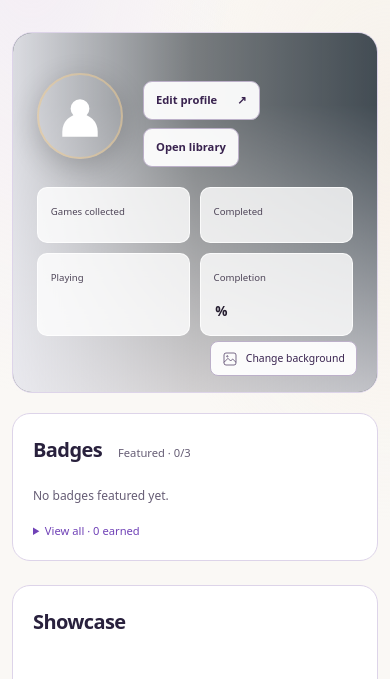
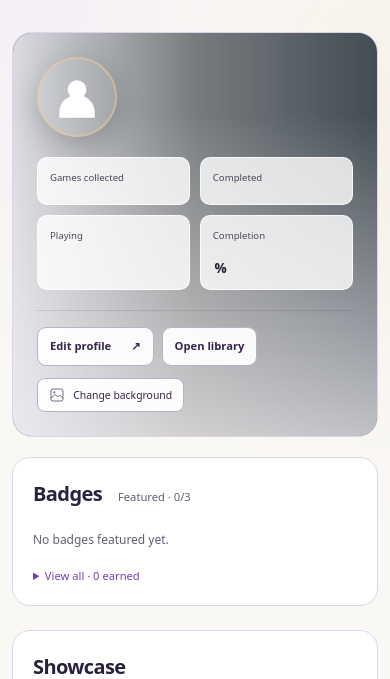
Before and after one commit to PerdonPs3/game-backlog, a Flask app: template app/templates/profile_overview.html in a window 390 px wide. Shown: the part 107-786 px from the top of the page. Run offline with Flask 3, Linux system fonts and the light colour scheme; the template is opened without the code that fills it, so the values that code supplies are empty; some libraries are stand-ins or nearby versions.

Commit message:
fix: balance profile identity statistics and actions

```diff
--- a/app/static/profile-achievements.css
+++ b/app/static/profile-achievements.css
@@ -1,24 +1,26 @@
-.profile-banner.profile-overview-hero { display: grid; grid-template-columns: 96px minmax(170px, .85fr) minmax(400px, 1.4fr); align-items: center; gap: 1.5rem; min-height: 300px; padding: 2.5rem 2rem 3.5rem; position: relative; isolation: isolate; overflow: hidden; border-radius: 20px; }
+.profile-banner.profile-overview-hero { display: grid; grid-template-columns: minmax(0, 1fr) minmax(400px, 1.15fr); align-items: center; gap: 1.75rem 2rem; min-height: 260px; padding: 2rem; position: relative; isolation: isolate; overflow: hidden; border-radius: 20px; }
+.profile-banner-summary { display: flex; align-items: center; gap: 1.25rem; min-width: 0; }
+.profile-banner-toolbar { grid-column: 1 / -1; display: flex; align-items: center; justify-content: space-between; flex-wrap: wrap; gap: .75rem; padding-top: 1rem; border-top: 1px solid #ffffff26; }
 .profile-banner-art { position: absolute; inset: 0; z-index: -2; background: #18232c; }
 .profile-banner-art img { width: 100%; height: 100%; object-fit: cover; object-position: center; }
 .profile-banner::before { content: ''; position: absolute; inset: 0; z-index: -1; background: linear-gradient(90deg, #0b111ae6, #0c111770 50%, #0b111a4d), linear-gradient(0deg, #101418f0, transparent 80%); }
 .background-aurora .profile-banner-art, .background-preset.background-aurora { background: radial-gradient(ellipse at 70% 0%, #478f8b 0%, transparent 55%), radial-gradient(ellipse at 25% 80%, #684b91 0%, transparent 60%), #102e3b; }
 .background-obsidian .profile-banner-art, .background-preset.background-obsidian { background: radial-gradient(ellipse at 75% 30%, #65513a 0%, transparent 65%), linear-gradient(120deg, #191d25, #303441); }
-.profile-banner .profile-portrait { width: 96px; height: 96px; border: 2px solid #ecc9908c; box-shadow: 0 8px 30px #0003; }
+.profile-banner .profile-portrait { width: 96px; height: 96px; flex: 0 0 96px; border: 2px solid #ecc9908c; box-shadow: 0 8px 30px #0003; }
 .profile-banner .profile-identity { min-width: 0; }
 .profile-banner .profile-name-row { gap: .5rem; }
 .profile-banner .profile-name-row h1 { font-size: clamp(1.6rem, 2.8vw, 2.5rem); color: #fff; }
 .profile-banner .profile-overview-bio { font-size: .8rem; color: #e5e3e0; max-width: 40ch; }
 .profile-banner .profile-public-handle { color: #ddd6cd; font-size: .8rem; margin: .5rem 0; }
 .profile-banner .profile-identity-meta { color: #dfdcd6; font-size: .65rem; }
-.profile-banner .profile-hero-actions { flex-direction: row; flex-wrap: wrap; margin-top: 1rem; gap: .5rem; }
+.profile-banner .profile-hero-actions { flex-direction: row; flex-wrap: wrap; margin: 0; gap: .5rem; }
 .profile-banner .profile-action { font-size: .7rem; padding: .6rem .75rem; color: #f8eddb; border-color: #e5d3ad55; background: #11171bbd; }
 .profile-banner .profile-metrics { display: grid; grid-template-columns: repeat(4, minmax(0, 1fr)); gap: .6rem; margin: 0; }
 .profile-banner .profile-metrics > div { padding: 1rem .8rem; background: #12191cd9; border-color: #d4c9b440; backdrop-filter: blur(12px); border-radius: 10px; min-width: 0; }
 .profile-banner .profile-metrics dt { font-size: .6rem; color: #ddd7cd; min-height: 2.7em; }
 .profile-banner .profile-metrics dd { font-size: 1.65rem; margin-top: .45rem; color: #fff !important; }
 .profile-banner .profile-metrics dd small { font-size: .85rem; }
-.profile-background-action { position: absolute; bottom: 1rem; right: 1.25rem; display: inline-flex; align-items: center; gap: .5rem; padding: .5rem .7rem; font-size: .65rem; color: #f5eee1; background: #10171bd9; border: 1px solid #f1d29a55; border-radius: 8px; text-decoration: none; }
+.profile-background-action { display: inline-flex; align-items: center; gap: .5rem; padding: .5rem .7rem; font-size: .65rem; color: #f5eee1; background: #10171bd9; border: 1px solid #f1d29a55; border-radius: 8px; text-decoration: none; }
 .profile-background-action:hover { border-color: #f1d29a; }
 .profile-achievements { margin-bottom: 1.5rem; scroll-margin-top: 110px; }
 .badge-heading { display: flex; align-items: baseline; gap: 1rem; flex-wrap: wrap; }
@@ -71,5 +73,18 @@ html[data-theme="light"] .achievement-card { background: linear-gradient(110deg,
 .badge-options label small { display: block; font-size: .6rem; color: var(--text-muted); margin-top: .25rem; }
 .badge-options label:has(input:checked) { background: var(--profile-tint); border-color: var(--accent); }
 .profile-customization :is(a, input, summary):focus-visible, .profile-background-action:focus-visible, .achievement-all > summary:focus-visible { outline: 2px solid var(--accent); outline-offset: 4px; }
-@media (max-width: 1000px) { .profile-banner.profile-overview-hero { grid-template-columns: 86px minmax(0, 1fr); padding: 2rem 1.5rem 3.5rem; gap: 1.25rem; } .profile-banner .profile-portrait { width: 86px; height: 86px; } .profile-banner .profile-metrics { grid-column: 1 / -1; } .achievement-card { flex-direction: column; align-items: flex-start; } }
+@media (max-width: 1000px) {
+    .profile-banner.profile-overview-hero { grid-template-columns: minmax(0, 1fr) minmax(240px, .85fr); padding: 1.5rem; gap: 1.5rem; }
+    .profile-banner .profile-portrait { width: 80px; height: 80px; flex-basis: 80px; }
+    .profile-banner .profile-metrics { grid-template-columns: repeat(2, minmax(0, 1fr)); }
+    .profile-banner .profile-metrics > div { padding: .75rem; }
+    .profile-banner .profile-metrics dt { min-height: 0; }
+    .achievement-card { flex-direction: column; align-items: flex-start; }
+}
+@media (max-width: 700px) {
+    .profile-banner.profile-overview-hero { grid-template-columns: minmax(0, 1fr); gap: 1.25rem; }
+    .profile-banner .profile-metrics { grid-template-columns: repeat(4, minmax(0, 1fr)); }
+    .profile-banner .profile-hero-actions { width: auto; }
+}
+html[data-theme="light"] .profile-banner-toolbar { border-color: #43374b26; }
 @media (max-width: 650px) { .achievement-showcase, .achievement-gallery { grid-template-columns: minmax(0, 1fr); } .achievement-card { flex-direction: row; } .achievement-progress { flex-wrap: wrap; } .achievement-progress progress { flex-basis: 30%; } .profile-banner .profile-metrics { grid-template-columns: repeat(2, minmax(0, 1fr)); } .profile-banner .profile-metrics dt { min-height: 0; } .profile-banner.profile-overview-hero { min-height: 0; } .profile-banner .profile-identity { flex-basis: auto; } }
--- a/app/templates/_profile_hero.html
+++ b/app/templates/_profile_hero.html
@@ -7,15 +7,19 @@
         {% if profile.background_key == 'castle' %}<img src="{{ url_for('static', filename='images/backgrounds/castle.webp') }}" alt="" fetchpriority="high">
         {% elif profile.background_key == 'custom' %}<img src="{{ url_for('backgrounds.own_image') if owner else url_for('backgrounds.public_image', username=profile.username) }}" alt="" fetchpriority="high">{% endif %}
     </div>
+    <div class="profile-banner-summary">
     <div class="profile-portrait" style="--avatar-color: {{ profile.avatar_color }}" aria-hidden="true"><svg viewBox="0 0 48 48"><circle cx="24" cy="17" r="9" fill="currentColor"/><path d="M7 44v-5a17 17 0 0 1 34 0v5Z" fill="currentColor"/></svg>{% if (profile.has_photo if owner else profile.has_public_photo) %}<img src="{{ url_for('auth.profile_photo') if owner else url_for('profiles.public_photo', username=profile.username) }}" alt="" width="112" height="112">{% endif %}</div>
     <div class="profile-identity">
         <div class="profile-name-row"><h1>{{ profile.display_name }}</h1>{{ country_flag(profile.country_code) }}{{ admin_badge(profile.admin_badge) }}</div>
         {% if profile.username %}<p class="profile-public-handle">@{{ profile.username }}</p>{% endif %}
         {% if profile.bio %}<p class="profile-overview-bio">{{ profile.bio }}</p>{% endif %}
-        {% if owner %}<div class="profile-hero-actions"><a class="profile-action" href="{{ url_for('auth.profile') }}">Edit profile <span aria-hidden="true">↗</span></a><a class="profile-action" href="{{ url_for('main.index') }}">Open library</a></div>
-        {% else %}<span class="profile-identity-meta">Public profile</span>{% endif %}
+        {% if not owner %}<span class="profile-identity-meta">Public profile</span>{% endif %}
+    </div>
     </div>
     {% if stats is not none %}{{ profile_metrics(stats, 'Your gaming progress' if owner else 'Public gaming statistics') }}{% endif %}
-    {% if owner %}<a class="profile-background-action" href="{{ url_for('auth.profile', _anchor='profile-background') }}"><svg viewBox="0 0 24 24" width="16" height="16" fill="none" stroke="currentColor" aria-hidden="true"><rect x="3" y="3" width="18" height="18" rx="3"/><circle cx="8" cy="8" r="1"/><path d="m3 17 6-6 4 4 3-3 5 5"/></svg>Change background</a>{% endif %}
+    {% if owner %}<div class="profile-banner-toolbar">
+        <div class="profile-hero-actions"><a class="profile-action" href="{{ url_for('auth.profile') }}">Edit profile <span aria-hidden="true">↗</span></a><a class="profile-action" href="{{ url_for('main.index') }}">Open library</a></div>
+        <a class="profile-background-action" href="{{ url_for('auth.profile', _anchor='profile-background') }}"><svg viewBox="0 0 24 24" width="16" height="16" fill="none" stroke="currentColor" aria-hidden="true"><rect x="3" y="3" width="18" height="18" rx="3"/><circle cx="8" cy="8" r="1"/><path d="m3 17 6-6 4 4 3-3 5 5"/></svg>Change background</a>
+    </div>{% endif %}
 </header>
 {% endmacro %}
```
